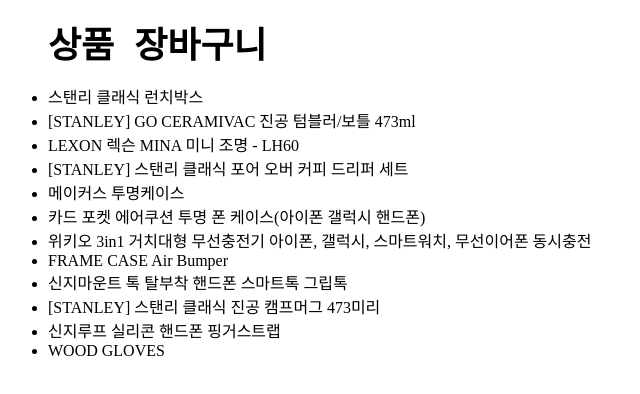
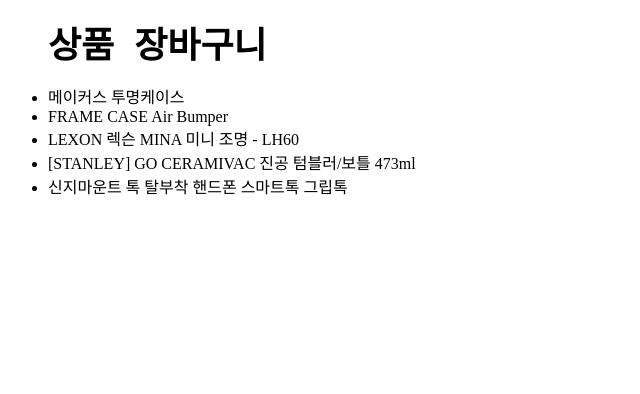
Before and after one commit to kjhwert/shopping, a React (Create React App) app: page /products in a window 1280 px wide. Shown: the top 394 px of the page, without its empty margins (0-640 px from the left). Built offline with nearby package versions, Linux system fonts and the light colour scheme.

Commit message:
feat: 상품 정보 API 페이징 정보 추가
- page: 현재 페이지
- pageSize: 페이지당 상품 개수
- sort: 정렬 기준
-   field: 정렬에 사용할 필드 ex) score
-   order: 내림차순 / 오름차순

```diff
--- a/src/apis/products/index.ts
+++ b/src/apis/products/index.ts
@@ -1,14 +1,53 @@
-import { Product } from "./types";
+import { AvailableProductSortField, Product } from "./types";
 import mockProducts from "./productsAPI.mock";
 
 interface GetProductsParams {
   page: number;
+  pageSize: number;
+  sort: Sort<AvailableProductSortField>;
 }
 
-export const getProducts = (params: GetProductsParams): Promise<Product[]> => {
+interface GetProductsResponse {
+  products: Product[];
+  meta: {
+    page: number;
+    pageSize: number;
+    totalPages: number;
+  };
+}
+
+export const getProducts = (
+  params: GetProductsParams,
+): Promise<GetProductsResponse> => {
+  const { page: paramsPage, pageSize, sort } = params;
+
+  const page = paramsPage - 1;
+
   return new Promise((resolve) => {
     window.setTimeout(() => {
-      resolve(mockProducts);
+      const sortedProducts = mockProducts.sort((prev, next) => {
+        if (sort.order === "desc") {
+          return next[sort.field] - prev[sort.field];
+        }
+
+        return prev[sort.field] - next[sort.field];
+      });
+
+      const pagingProducts = sortedProducts.slice(
+        page * pageSize,
+        page * pageSize + pageSize,
+      );
+
+      const response: GetProductsResponse = {
+        products: pagingProducts,
+        meta: {
+          page: paramsPage,
+          pageSize,
+          totalPages: Math.ceil(sortedProducts.length / pageSize),
+        },
+      };
+
+      resolve(response);
     }, 0);
   });
 };
--- a/src/apis/products/types.ts
+++ b/src/apis/products/types.ts
@@ -6,3 +6,5 @@
   score: number;
   availableCoupon?: boolean;
 }
+
+export type AvailableProductSortField = Extract<keyof Product, "score">;
--- a/src/pages/products/index.tsx
+++ b/src/pages/products/index.tsx
@@ -3,13 +3,20 @@
 
 const Products = () => {
   const { data } = useQuery({
-    ...getProductsQuery({ page: 1 }),
+    ...getProductsQuery({
+      page: 1,
+      pageSize: 5,
+      sort: {
+        field: "score",
+        order: "desc",
+      },
+    }),
   });
 
   return (
     <div>
       <ul>
-        {data?.map((product) => (
+        {data?.products.map((product) => (
           <li key={product.item_no}>{product.item_name}</li>
         ))}
       </ul>
--- /dev/null
+++ b/src/types/sort.d.ts
@@ -0,0 +1,6 @@
+interface Sort<T> {
+  field: T;
+  order: SortOrder;
+}
+
+type SortOrder = "asc" | "desc";
```
